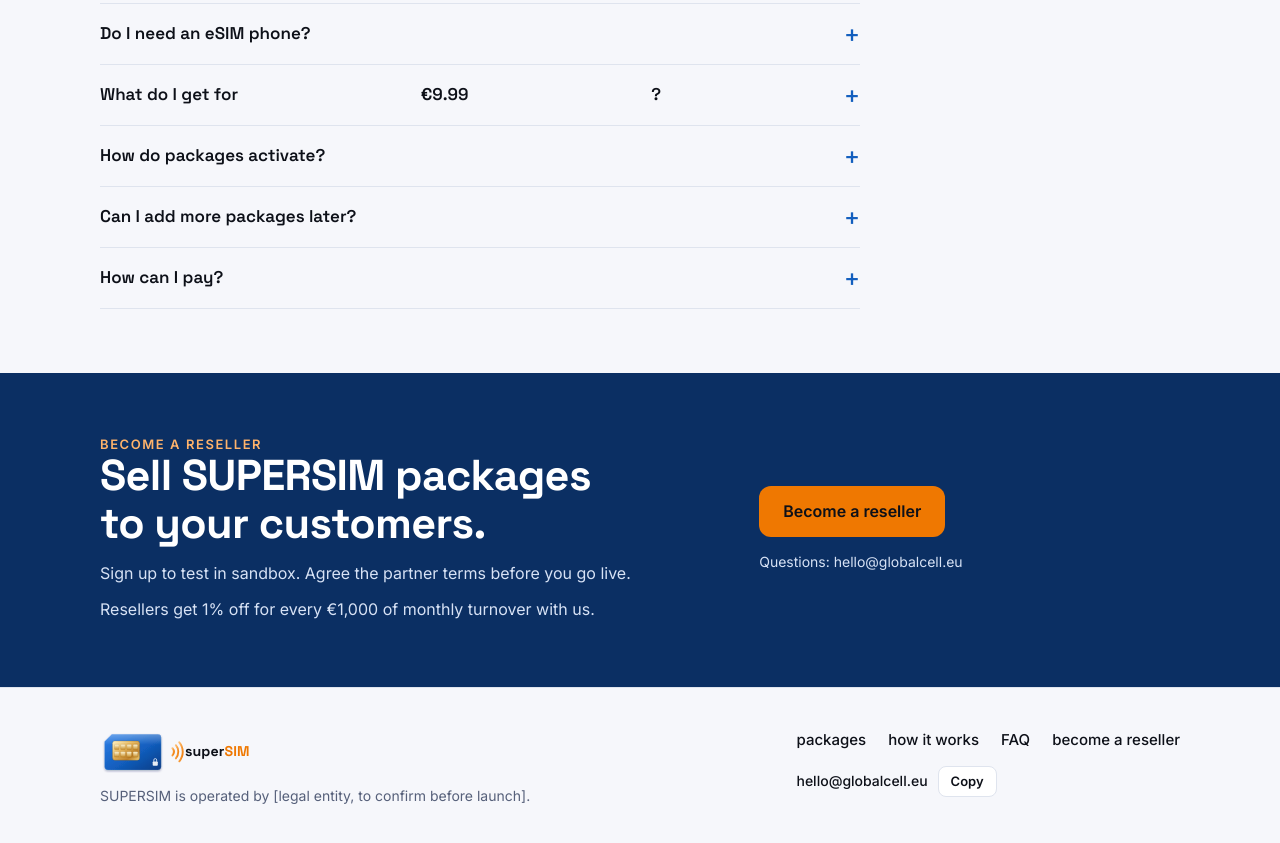
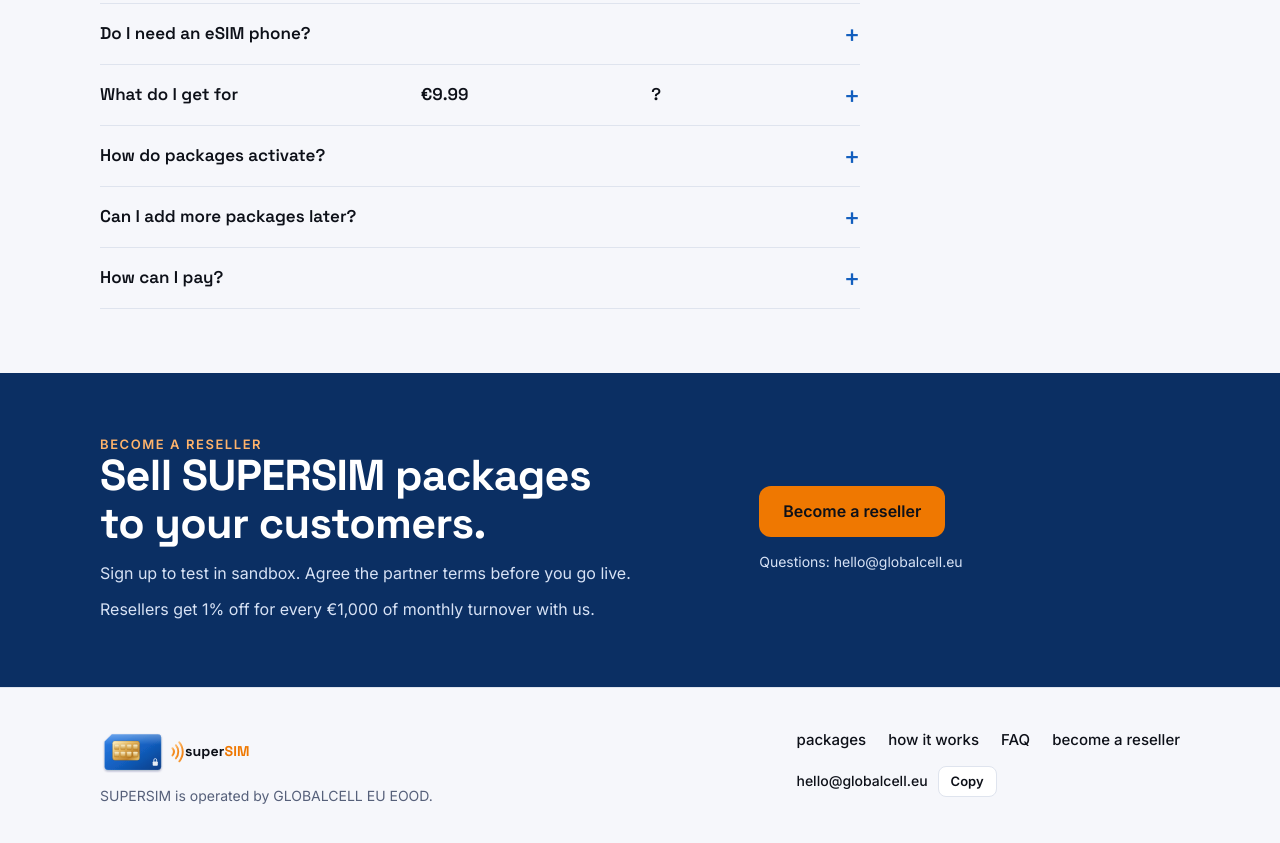
Before and after one commit to globalcellworld/supersim, a plain HTML site: page index.html in a window 1280 px wide. Shown: the part 2481-3324 px from the top of the page. Drawn offline with Linux system fonts and the light colour scheme.

Commit message:
Name GLOBALCELL EU EOOD as operator in the footer
Co-Authored-By: Claude Haiku 5.5 <noreply@anthropic.com>

```diff
--- a/index.html
+++ b/index.html
@@ -491,7 +491,7 @@ table.t .in { max-width: 120px; }
   <div class="wrap foot">
     <div>
       <svg class="logo" viewBox="0 0 300 80" role="img" aria-label="SUPER SIM" style="width:170px"><use href="#ss-logo"/></svg>
-      <p style="margin:12px 0 0">SUPERSIM is operated by [legal entity, to confirm before launch].</p>
+      <p style="margin:12px 0 0">SUPERSIM is operated by GLOBALCELL EU EOOD.</p>
     </div>
     <div>
       <ul class="links" style="margin-bottom:14px">
```
